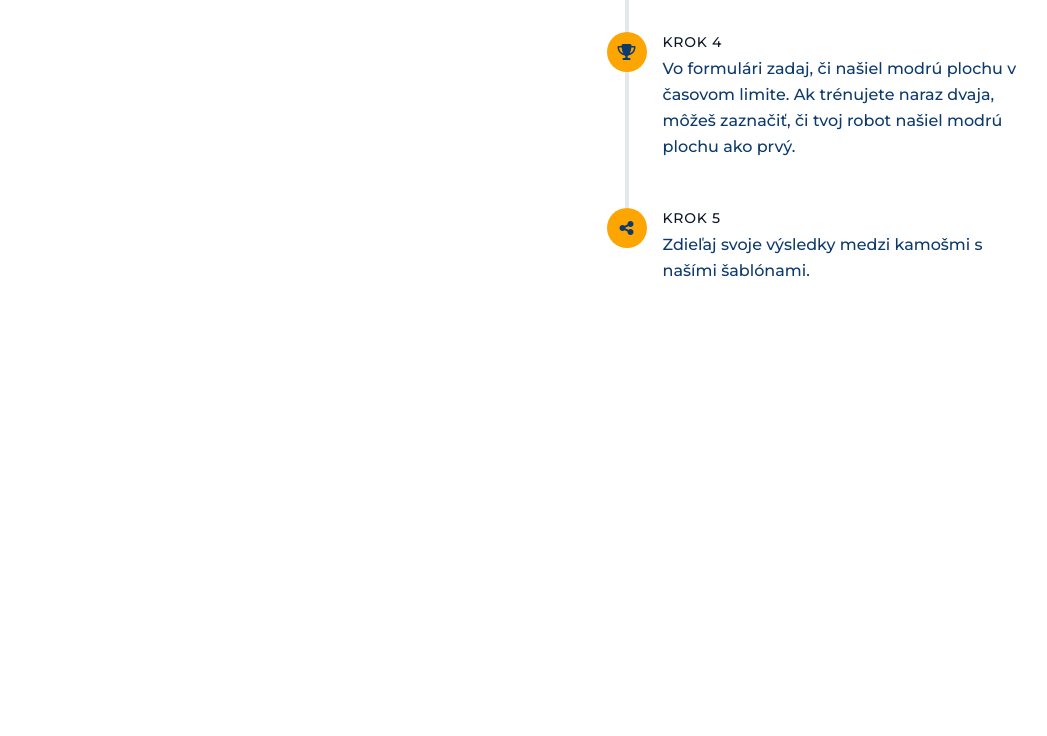
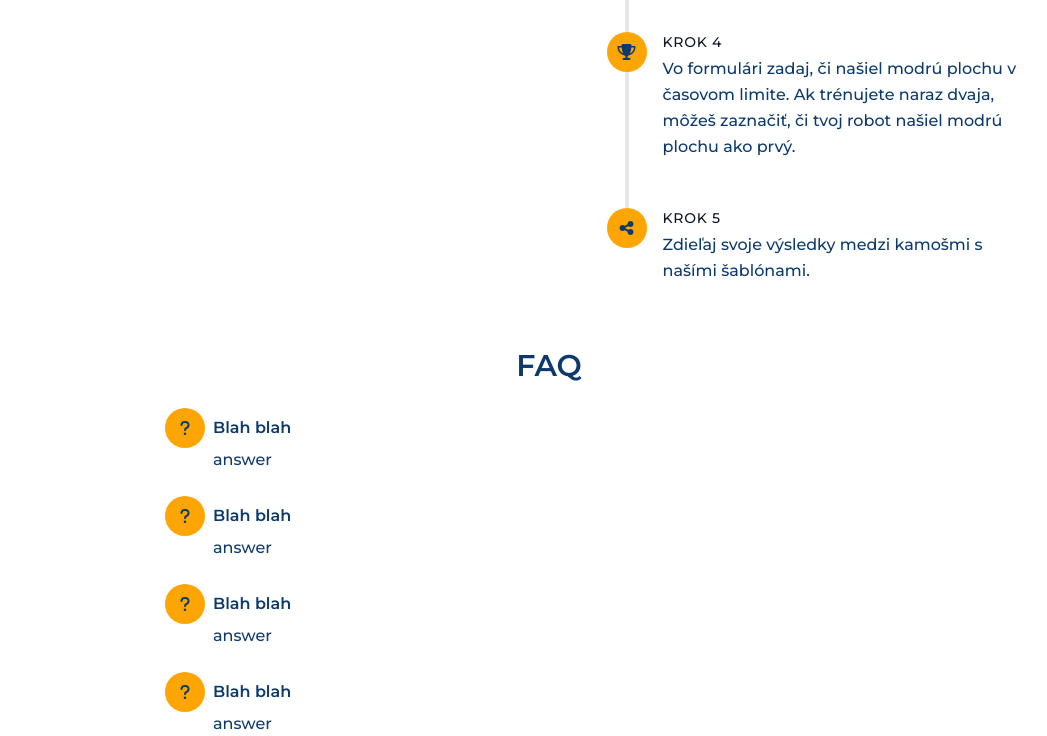
Before and after one commit to KatkaMarcincakova/Challenge-calculator, a website: page src/index.html in a window 1280 px wide. Shown: the part 1234-1970 px from the top of the page, without its empty margins (91-1138 px from the left). Before the commit the page ends 1542 px from the top, so only its background shows below. Drawn offline with nearby package versions, Linux system fonts and the light colour scheme.

Commit message:
faq temlate ready

```diff
--- a/src/index.html
+++ b/src/index.html
@@ -17,22 +17,24 @@
     <div id="navbar" class="fixed w-full py-4 px-10 z-50 not-scrolled-navbar">
         <div class="flex flex-row justify-between">
             <div>
-                <i class="fa-solid fa-calculator text-3xl"></i>
+                <a href="#hero">
+                    <i class="fa-solid fa-calculator text-3xl"></i>
+                </a>
             </div>
             <div class="flex flex-row justify-around items-stretch space-x-6 text-sm">
-                <a class="self-center animated-underline">
+                <a href="#how" class="self-center animated-underline">
                     AKO NA TO
                 </a>
                 <a class="self-center animated-underline">
                     VYPOČÍTAŤ SKÓRE
                 </a>
-                <a class="self-center animated-underline">
+                <a href="#faq" class="self-center animated-underline">
                     FAQ
                 </a>
             </div>
         </div>
     </div>
-    <div class="landing text-white full-screen">
+    <div id="hero" class="landing text-white full-screen">
         <div class="absolute bottom-1 right-4 left-auto w-[10%] z-10">
             <img src="../images/reshot-icon-robot-ZVMGLAU568.svg" alt="robot" class="w-full">
         </div>
@@ -131,6 +133,66 @@
         </div>
     </div>
 
+    <div id="faq" class="text-mainBlue mt-10">
+        <div class="w-[90%] mx-auto text-center font-semibold text-3xl">FAQ</div>
+
+        <div class="w-[60%] mx-auto mt-6">
+            <div class="flex flex-row items-stretch">
+                <div class="flex-shrink-0 w-10 h-10 rounded-full bg-orange inline-flex items-center justify-center text-mainBlue relative z-10">
+                    <i class="fa-solid fa-question"></i>
+                </div>
+                <div class="self-center ml-2 font-semibold">
+                    Blah blah
+                </div>
+            </div>
+            <div class="ml-12">
+                answer
+            </div>
+        </div>
+
+        <div class="w-[60%] mx-auto mt-6">
+            <div class="flex flex-row items-stretch">
+                <div class="flex-shrink-0 w-10 h-10 rounded-full bg-orange inline-flex items-center justify-center text-mainBlue relative z-10">
+                    <i class="fa-solid fa-question"></i>
+                </div>
+                <div class="self-center ml-2 font-semibold">
+                    Blah blah
+                </div>
+            </div>
+            <div class="ml-12">
+                answer
+            </div>
+        </div>
+
+        <div class="w-[60%] mx-auto mt-6">
+            <div class="flex flex-row items-stretch">
+                <div class="flex-shrink-0 w-10 h-10 rounded-full bg-orange inline-flex items-center justify-center text-mainBlue relative z-10">
+                    <i class="fa-solid fa-question"></i>
+                </div>
+                <div class="self-center ml-2 font-semibold">
+                    Blah blah
+                </div>
+            </div>
+            <div class="ml-12">
+                answer
+            </div>
+        </div>
+
+        <div class="w-[60%] mx-auto mt-6">
+            <div class="flex flex-row items-stretch">
+                <div class="flex-shrink-0 w-10 h-10 rounded-full bg-orange inline-flex items-center justify-center text-mainBlue relative z-10">
+                    <i class="fa-solid fa-question"></i>
+                </div>
+                <div class="self-center ml-2 font-semibold">
+                    Blah blah
+                </div>
+            </div>
+            <div class="ml-12">
+                answer
+            </div>
+        </div>
+    </div>
+
     <script src="http://ajax.googleapis.com/ajax/libs/jquery/1.9.1/jquery.min.js"></script>
     <script src="navbar.js"></script>
 </body>
--- a/src/input.css
+++ b/src/input.css
@@ -4,6 +4,7 @@
 html,
 body {
     font-family: 'Montserrat', sans-serif;
+    scroll-behavior: smooth;
 }
 
 .full-screen {
@@ -47,6 +48,7 @@ body {
 .animated-underline {
     display: inline-block;
     position: relative;
+    cursor: pointer;
 }
 
 .animated-underline:after {
```
Also changed, not shown: src/main.css.
